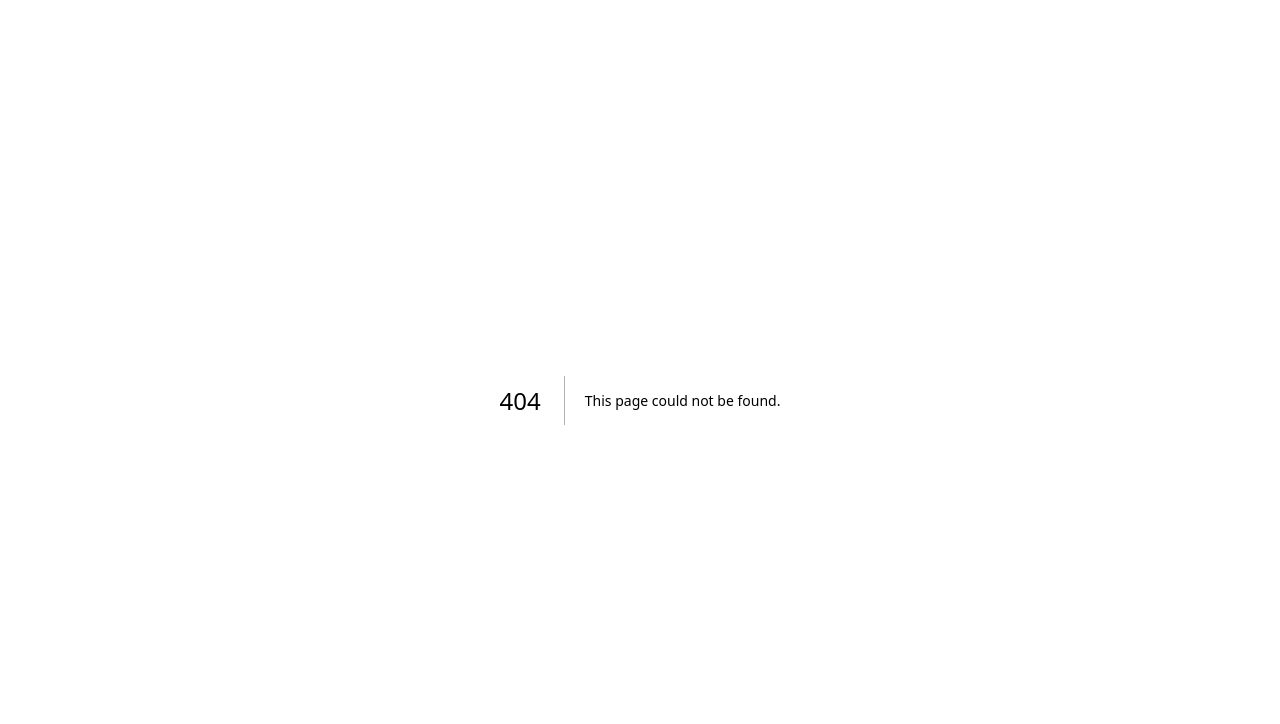
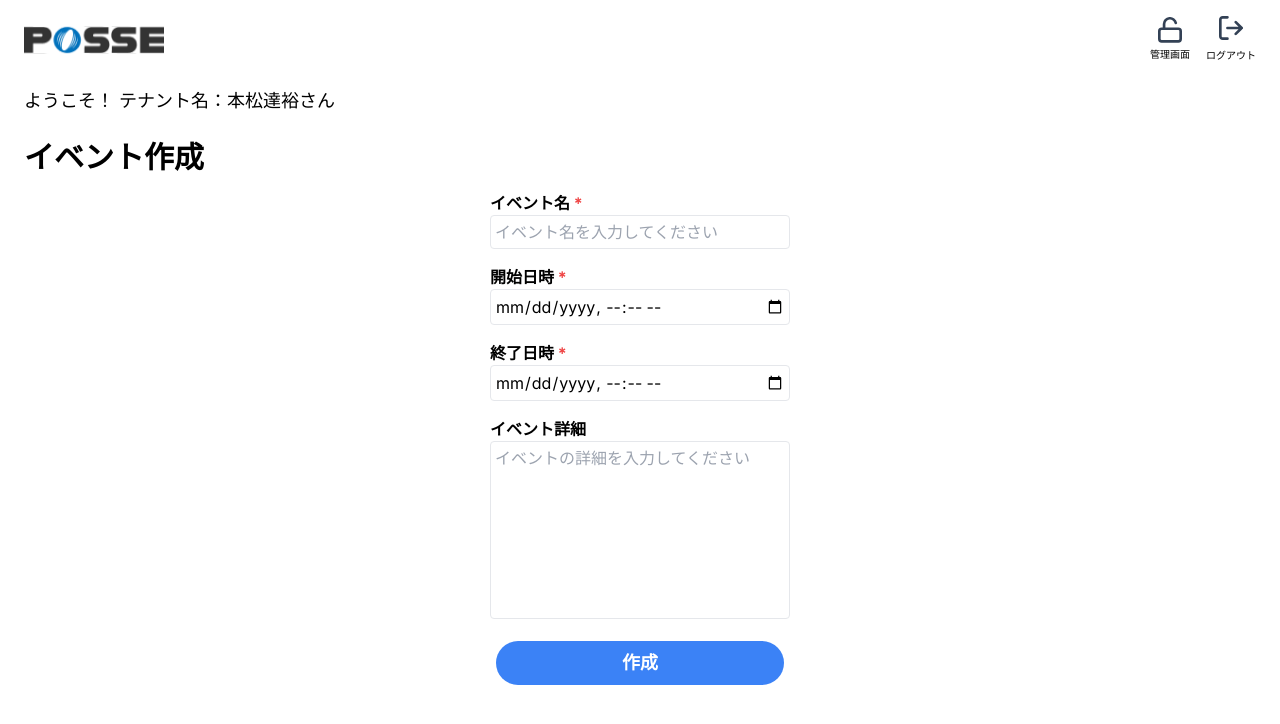
Before and after one commit to ryoikegata/event-matomeru, a Next.js app: page /create in a window 1280 px wide. Before the commit this address had no page. Shown: the top 724 px of the page. Built offline with nearby package versions, Linux system fonts and the light colour scheme.

Commit message:
add: イベント作成画面no

```diff
--- a/package.json
+++ b/package.json
@@ -15,7 +15,8 @@
     "@supabase/supabase-js": "^2.44.3",
     "next": "14.2.5",
     "react": "^18",
-    "react-dom": "^18"
+    "react-dom": "^18",
+    "react-hook-form": "^7.52.1"
   },
   "devDependencies": {
     "@types/node": "^20",
--- /dev/null
+++ b/src/app/(event)/create/layout.tsx
@@ -0,0 +1,22 @@
+import type { Metadata } from "next";
+import { Inter } from "next/font/google";
+import "../../globals.css";
+
+const inter = Inter({ subsets: ["latin"] });
+
+export const metadata: Metadata = {
+  title: "イベント作成画面",
+  description: "イベントを作成する画面です",
+};
+
+export default function RootLayout({
+  children,
+}: Readonly<{
+  children: React.ReactNode;
+}>) {
+  return (
+    <html lang="ja">
+      <body className={inter.className}>{children}</body>
+    </html>
+  );
+}
--- /dev/null
+++ b/src/app/(event)/create/page.tsx
@@ -0,0 +1,38 @@
+"use client";
+import { Header } from "@/layout/Header/page";
+import AddIcon from "@mui/icons-material/Add";
+import { useState } from "react";
+import { EventBlock } from "@/components/atoms/EventBlock/page";
+
+export default function Home() {
+  const [select, setSelect] = useState<string>("all");
+  return (
+    <>
+      <Header />
+      {/* TODO: データがないときのみjustify-centerをつける */}
+      <main className="flex min-h-screen flex-col px-6">
+        <p className="pt-2 text-lg">ようこそ！ テナント名：本松達裕さん</p>
+        <h1 className="flex pt-6 text-3xl font-bold">イベント作成</h1>
+        <div className="flex flex-col items-center gap-4 pt-4">
+          <div className="">
+            <h2 className="font-bold">イベント名<span className="text-red-500"> *</span></h2>
+            <input type="text" placeholder="イベント名を入力してください" className="border p-1 rounded w-300"/>
+          </div>
+          <div className="">
+            <h2 className="font-bold">開始日時<span className="text-red-500"> *</span></h2>
+            <input type="datetime-local" placeholder="イベント名を入力してください" className="border p-1 rounded w-300"/>
+          </div>
+          <div className="">
+            <h2 className="font-bold">終了日時<span className="text-red-500"> *</span></h2>
+            <input type="datetime-local" placeholder="イベント名を入力してください" className="border p-1 rounded w-300"/>
+          </div>
+          <div className="">
+            <h2 className="font-bold">イベント詳細</h2>
+            <textarea name="" id="" placeholder="イベントの詳細を入力してください" className="border p-1 rounded w-300 resize-none" rows={7}></textarea>
+          </div>
+          <button className="text-white bg-blue-500 rounded-full w-72 text-lg font-bold py-2">作成</button>
+        </div>
+      </main>
+    </>
+  );
+}
```
Also changed, not shown: 1 other file (tests, documents, lock files or other folders).
